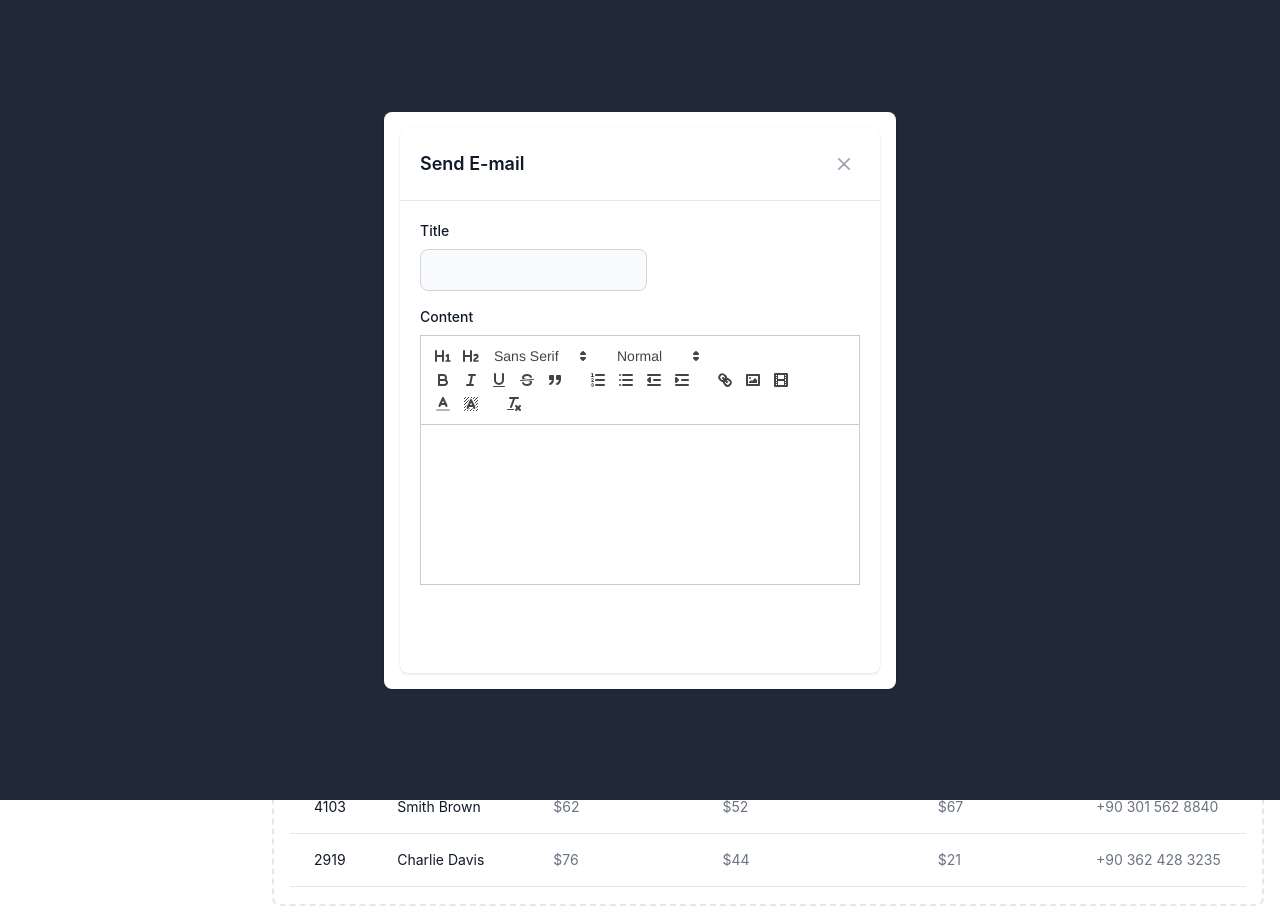
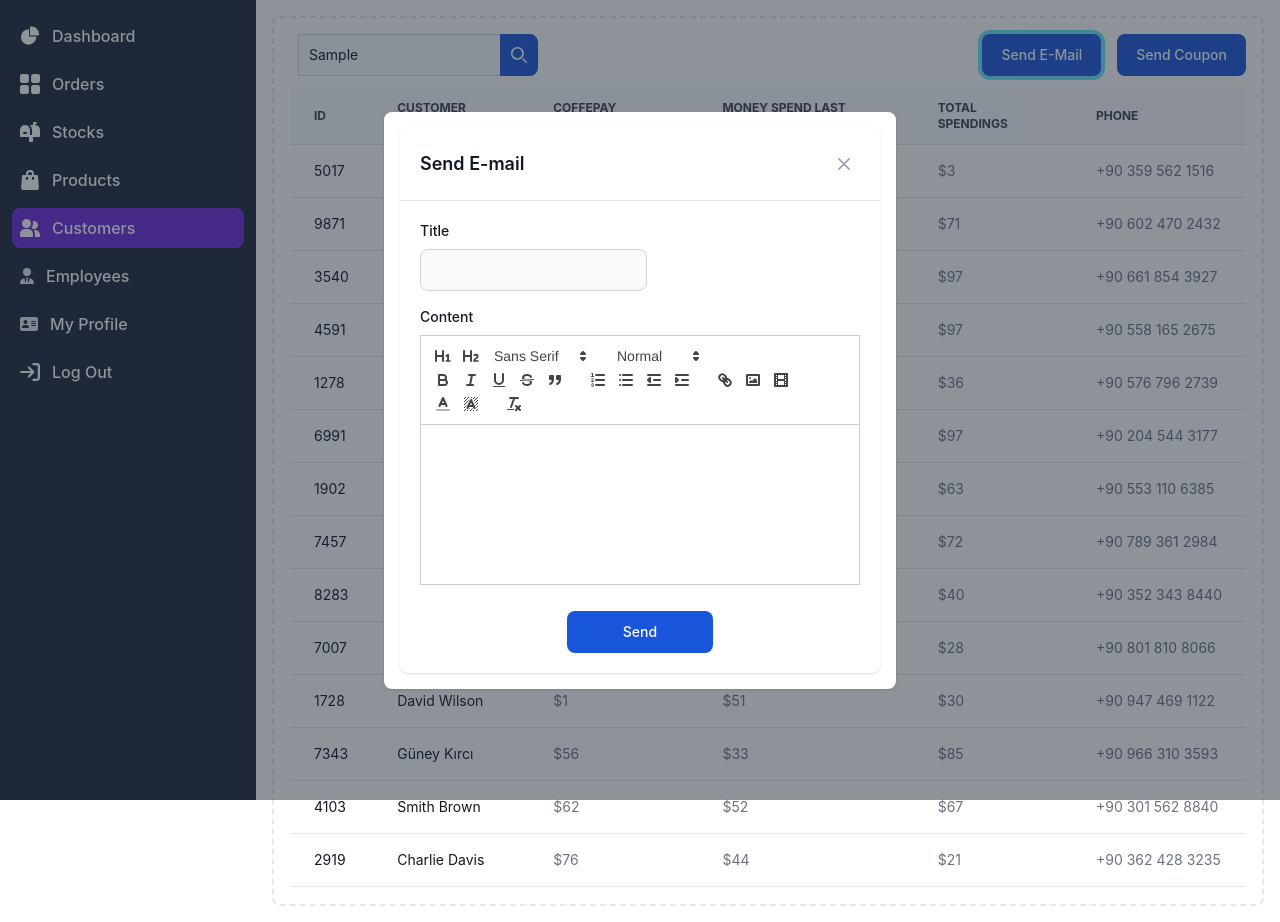
Before and after one commit to Nosver/CafeManagement, a React (Vite) app in the folder frontend/: page /customers in a window 1280 px wide. Both pictures are taken after typing "Sample" into the empty fields and a click on the button "Send E-Mail". Built offline with nearby package versions, Linux system fonts and the light colour scheme.

Commit message:
erp popup background bg and button bg fixed

```diff
--- a/frontend/src/components/personel/CouponPopup.jsx
+++ b/frontend/src/components/personel/CouponPopup.jsx
@@ -34,7 +34,7 @@ const CouponPopup = ({closePopup}) => {
 
     return (
       <div>
-          <div id="crud-modal" tabindex="-1" aria-hidden="true" class="overflow-y-auto overflow-x-hidden fixed top-0 right-0 left-0 bottom-0 z-50 flex justify-center items-center bg-gray-800 bg-opacity-75">
+          <div id="crud-modal" tabindex="-1" aria-hidden="true" class="overflow-y-auto overflow-x-hidden fixed top-0 right-0 left-0 bottom-0 z-50 flex justify-center items-center bg-gray-800/50 bg-opacity-75">
 
             <div class="relative p-4 w-full max-w-md max-h-full">
 
@@ -78,7 +78,7 @@ const CouponPopup = ({closePopup}) => {
                       </div>
 
                       <div className='flex flex-row justify-center'>
-                        <Button className='w-2/6' onClick={submitCoupon}>Submit</Button>
+                        <Button className='w-2/6 bg-blue-700' onClick={submitCoupon}>Submit</Button>
                       </div>
 
                   </form>
--- a/frontend/src/components/personel/EmailPopup.jsx
+++ b/frontend/src/components/personel/EmailPopup.jsx
@@ -40,7 +40,7 @@ export const EmailPopup = ({ closePopup }) => {
 
     return (
 <div>
-  <div id="crud-modal" tabindex="-1" aria-hidden="true" class="overflow-y-auto overflow-x-hidden fixed top-0 right-0 left-0 bottom-0 z-50 flex justify-center items-center bg-gray-800 bg-opacity-75">
+  <div id="crud-modal" tabindex="-1" aria-hidden="true" class="overflow-y-auto overflow-x-hidden fixed top-0 right-0 left-0 bottom-0 z-50 flex justify-center items-center bg-gray-800/50 bg-opacity-75">
     <div class="relative p-4 w-full max-w-lg bg-white rounded-lg shadow dark:bg-gray-700">
       <div class="relative bg-white rounded-lg shadow dark:bg-gray-700">
         <div class="flex items-center justify-between p-4 md:p-5 border-b rounded-t dark:border-gray-600">
@@ -71,7 +71,7 @@ export const EmailPopup = ({ closePopup }) => {
             </div>
           </div>
           <div className='flex flex-row justify-center mb-0'>
-            <Button className='w-2/6' onClick={sendEmail}>Send</Button>
+            <Button className='w-2/6 bg-blue-700' onClick={sendEmail}>Send</Button>
           </div>
         </form>
       </div>
--- a/frontend/src/components/personel/OrderEditPopup.jsx
+++ b/frontend/src/components/personel/OrderEditPopup.jsx
@@ -1,9 +1,9 @@
 import React, { useState } from 'react';
 
-export const OrderEditPopup = ({orderItems, orderStatus, orderTotalPrice, closePopup}) => {
+export const OrderEditPopup = ({ orderItems, orderStatus, orderTotalPrice, closePopup }) => {
 
     return (
-        <div className="fixed top-0 left-0 right-0 bottom-0 w-full h-full flex items-center justify-center bg-gray-800/50 ">
+        <div className="fixed top-0 left-0 right-0 bottom-0 w-full h-full flex items-center justify-center bg-gray-800/50 z-50">
             <div className="bg-white rounded-lg p-4 w-4/6 h-6/6 overflow-y-auto">
                 <div className="flex items-center justify-between p-4 md:p-5 border-b rounded-t dark:border-gray-600">
                     <h3 className="text-lg font-semibold text-gray-900 dark:text-white">
--- a/frontend/src/pages/Personel/Customers.jsx
+++ b/frontend/src/pages/Personel/Customers.jsx
@@ -116,8 +116,8 @@ export const Customers = () => {
                     <div class='flex flex-row w-6/6 mb-3'>
                         <SearchBar searchButtonSubmit = {searchButtonSubmit} class='mr-auto'></SearchBar>
                         <div class='flex items-center space-x-4'>
-                            <Button onClick={openEmailPopup}>Send E-Mail</Button>
-                            <Button onClick={openCouponPopup}>Send Coupon</Button>
+                            <Button className='bg-blue-700 text-white' onClick={openEmailPopup}>Send E-Mail</Button>
+                            <Button className='bg-blue-700 text-white' onClick={openCouponPopup}>Send Coupon</Button>
                         </div>
                     </div>
 
--- a/frontend/src/pages/Personel/Orders.jsx
+++ b/frontend/src/pages/Personel/Orders.jsx
@@ -208,12 +208,15 @@ export const Orders = () => {
                                             </th>
                                         </tr>
                                     </thead>
+                                    <div>
+                                    {
+                                        isEditPopupOpen &&
+                                        <OrderEditPopup orderItems={selectedOrderItems} orderStatus={selectedOrderStatus} orderTotalPrice={selectedOrderTotalPrice} closePopup={() => closeShowOrderDetailsPopup()} />
+                                    }
+                                    </div>
                                     <tbody>
 
-                                        {
-                                            isEditPopupOpen &&
-                                            <OrderEditPopup orderItems={selectedOrderItems} orderStatus={selectedOrderStatus} orderTotalPrice={selectedOrderTotalPrice} closePopup={() => closeShowOrderDetailsPopup()} />
-                                        }
+
                                         {ordersShow.map((orderA, index) => (
                                             <tr
                                                 key={index}
```
